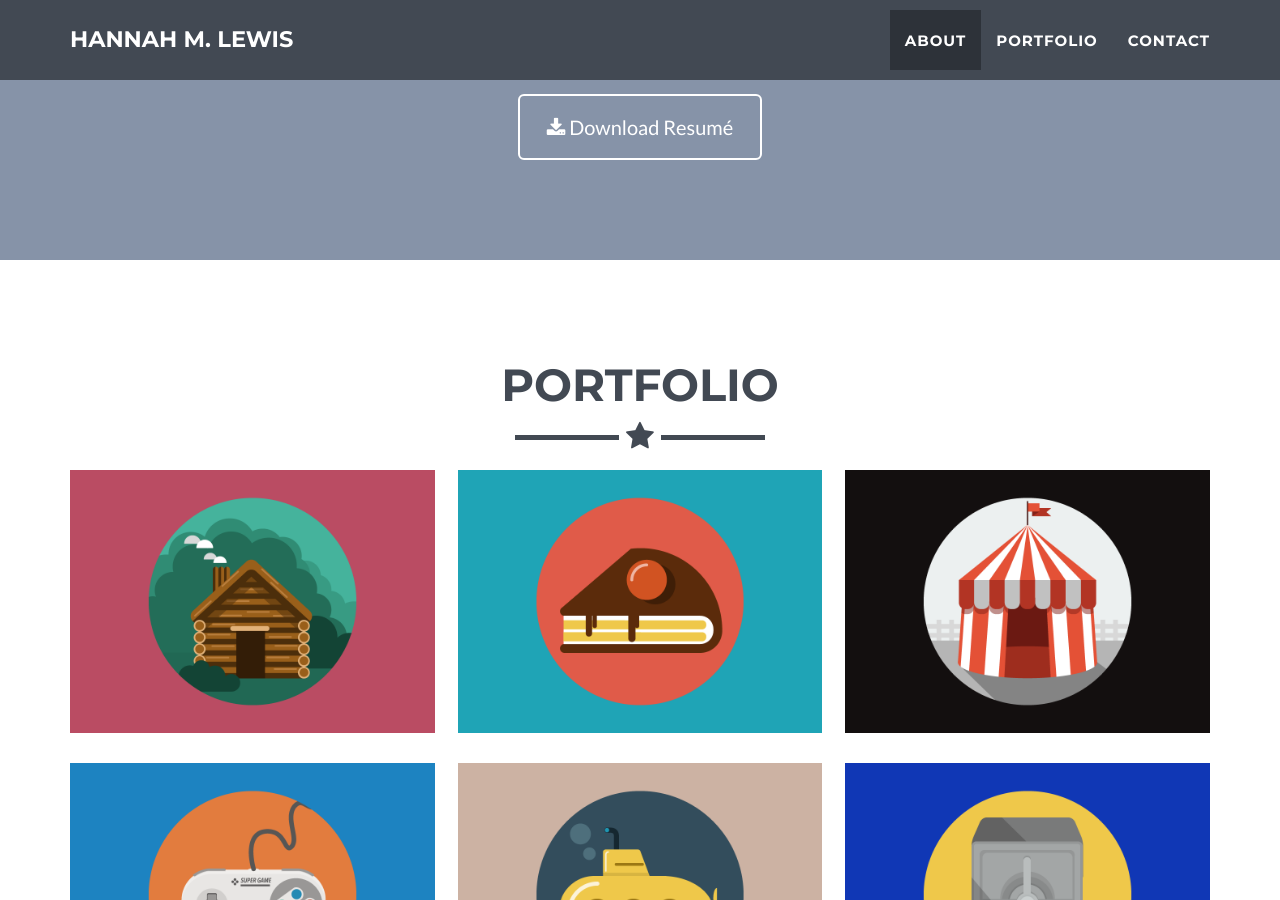
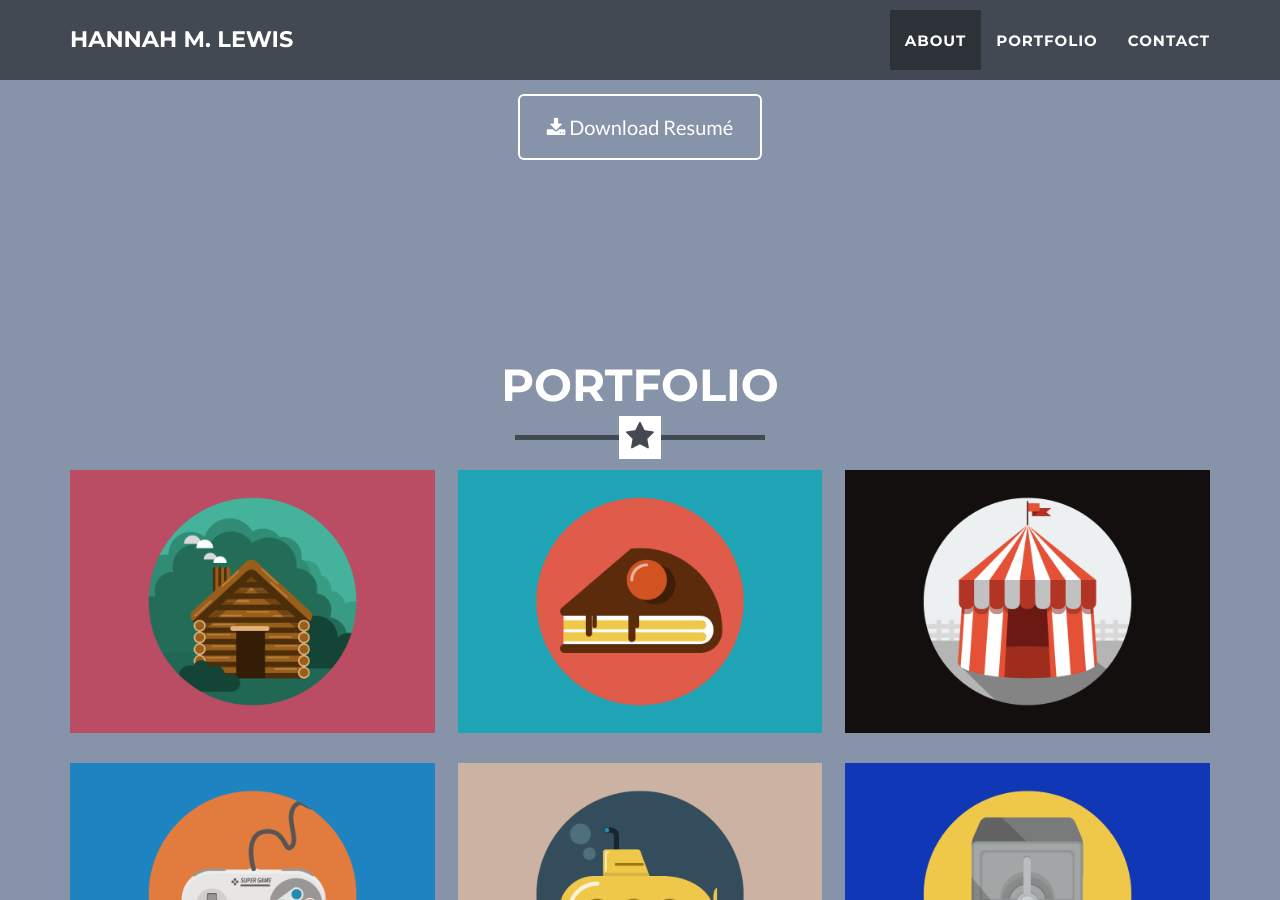
Before and after one commit to hmlewis-astro/hmlewis-astro.github.io, a Jekyll site: the page built from _posts/2014-07-18-project-1.markdown, in a window 1280 px wide and 900 px high, scrolled down 1102 px. Built offline with Jekyll 4.4.1, drawn with Linux system fonts in a browser that asks for light colours.

Commit message:
more color scheme things

```diff
--- a/_includes/portfolio_grid.html
+++ b/_includes/portfolio_grid.html
@@ -1,6 +1,6 @@
 
     <!-- Portfolio Grid Section -->
-    <section id="portfolio">
+    <section class="success" id="portfolio">
         <div class="container portfolio-flex-grid">
             <div class="row">
                 <div class="col-lg-12 text-center">
```
